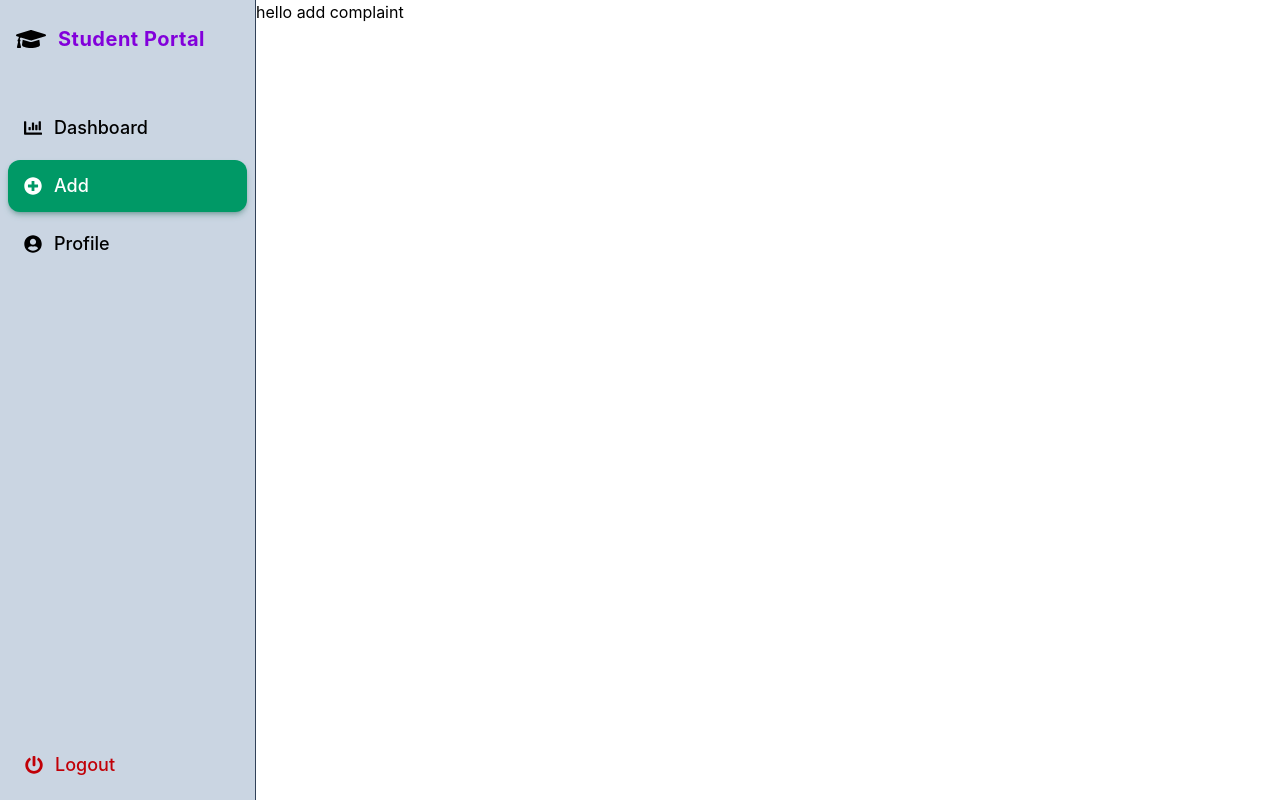
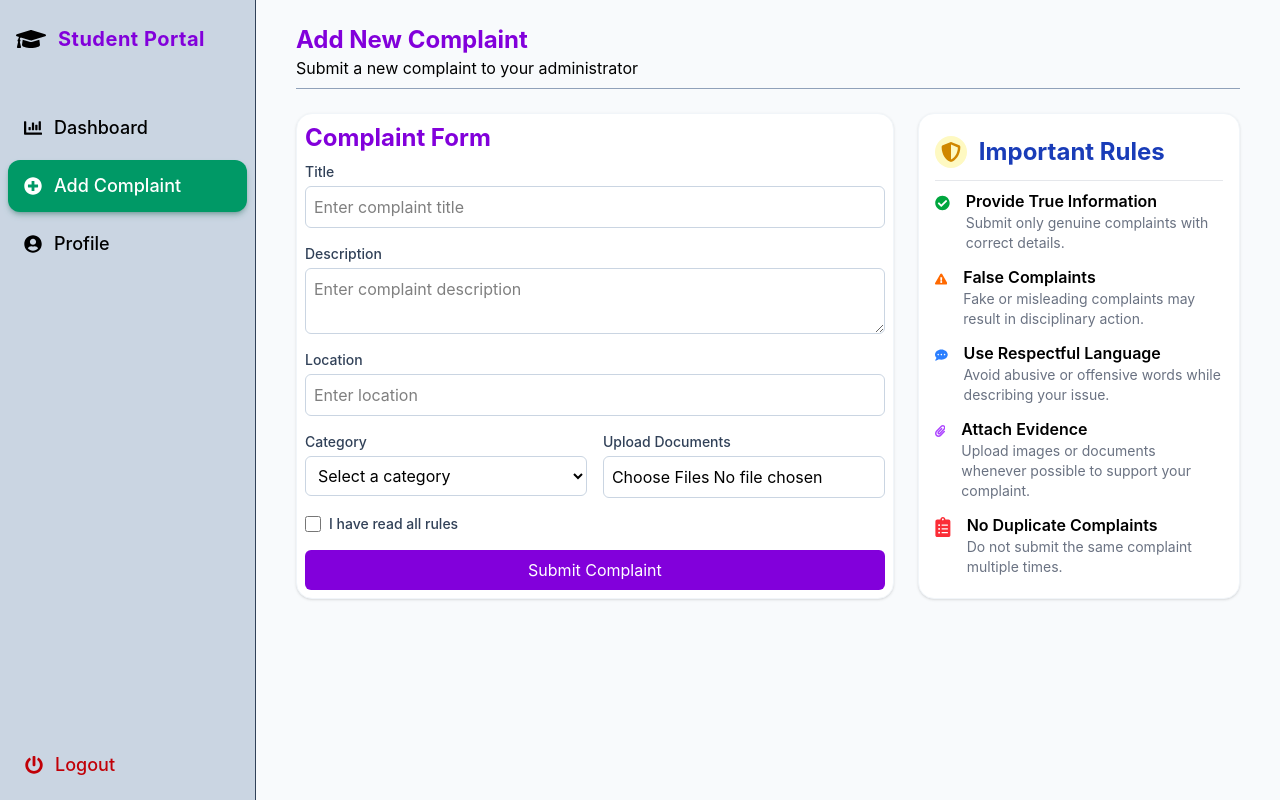
Before and after one commit to shaikhAshraf-01/Student-Complaint-Portal, a React app in the folder Frontend/: page /student/addComplaint in a window 1280 px wide. Built offline with nearby package versions, Linux system fonts and the light colour scheme; the HTML template or start-up script is replaced by a standard one.

Commit message:
static add complaint done

```diff
--- a/Frontend/src/components/studentComponents/AddComplaint.jsx
+++ b/Frontend/src/components/studentComponents/AddComplaint.jsx
@@ -1,6 +1,25 @@
+import ComplaintForm from "./addComplaintComponents/ComplaintForm";
+import Rules from "./addComplaintComponents/Rules";
 function AddComplaint(){
     return(
-        <div>hello add complaint</div>
+    <div className="w-full min-h-screen md:h-screen overflow-visible md:overflow-hidden px-4 py-6 md:px-10 md:py-6 bg-slate-50 flex flex-col">
+            <header className="border-b border-slate-400 pb-2 ">
+                <h1 className="text-2xl text-purple-700 font-bold">Add New Complaint</h1>
+                <p>Submit a new complaint to your administrator</p>
+            </header>
+             <div className="flex flex-col lg:flex-row py-6 gap-6">
+
+        {/* Complaints List Container (Takes 65% on Desktop screen, Full width on mobile) */}
+        <div className="w-full lg:w-[65%] border border-slate-100 bg-white p-2 rounded-2xl shadow-sm">
+          <ComplaintForm />
+        </div>
+
+        {/* Chart Container (Takes 35% on Desktop screen, Full width on mobile) */}
+        <div className="w-full lg:w-[35%]  bg-white p-2 rounded-2xl shadow-sm border border-slate-100 flex items-center justify-center text-slate-400 ">
+          <Rules />
+        </div>
+      </div>
+        </div>
     )
 }
 export default AddComplaint;
--- a/Frontend/src/components/studentComponents/StudentDashboard.jsx
+++ b/Frontend/src/components/studentComponents/StudentDashboard.jsx
@@ -1,7 +1,7 @@
 import { useSelector } from "react-redux";
 import { FaClipboardList, FaCheckSquare, FaTimesCircle, FaHourglassHalf } from "react-icons/fa";
-import Complaints from "./Complaints";
-import Chart from "./Chart";
+import Complaints from "./dashboardComponents/Complaints";
+import Chart from "./dashboardComponents/Chart";
 
 function StudentDashboard() {
   const complaints = useSelector((state) => state.complaints.list);
--- a/Frontend/src/components/studentComponents/StudentSidebar.jsx
+++ b/Frontend/src/components/studentComponents/StudentSidebar.jsx
@@ -10,7 +10,7 @@ import {
 
 const navItems = [
   { to: "/student", label: "Dashboard", icon: FaChartBar },
-  { to: "/student/addComplaint", label: "Add", icon: FaPlusCircle },
+  { to: "/student/addComplaint", label: "Add Complaint", icon: FaPlusCircle },
   { to: "/student/studentProfile", label: "Profile", icon: FaUserCircle },
 ];
 
--- /dev/null
+++ b/Frontend/src/components/studentComponents/addComplaintComponents/ComplaintForm.jsx
@@ -0,0 +1,107 @@
+function ComplaintForm() {
+  return (
+    <div>
+      <h1 className="text-2xl text-purple-700 font-bold">Complaint Form</h1>
+      <form className="flex flex-col gap-4 mt-2">
+        <div className="flex flex-col gap-1">
+          <label htmlFor="title" className="text-sm font-medium text-slate-700">
+            Title
+          </label>
+          <input
+            type="text"
+            id="title"
+            name="title"
+            placeholder="Enter complaint title"
+            className="border border-slate-300 rounded-md p-2 focus:outline-none focus:ring-2 focus:ring-purple-500 focus:border-transparent"
+          />
+        </div>
+        <div className="flex flex-col gap-1">
+          <label
+            htmlFor="description"
+            className="text-sm font-medium text-slate-700"
+          >
+            Description
+          </label>
+          <textarea
+            id="description"
+            name="description"
+            placeholder="Enter complaint description"
+            className="border border-slate-300 rounded-md p-2 focus:outline-none focus:ring-2 focus:ring-purple-500 focus:border-transparent"
+          ></textarea>
+        </div>
+        <div className="flex flex-col gap-1">
+          <label
+            htmlFor="priority"
+            className="text-sm font-medium text-slate-700"
+          >
+            Location
+          </label>
+          <input
+            type="text"
+            id="priority"
+            name="priority"
+            placeholder="Enter location"
+            className="border border-slate-300 rounded-md p-2 focus:outline-none focus:ring-2 focus:ring-purple-500 focus:border-transparent"
+          />
+        </div>
+       <div className="grid grid-cols-2 gap-4">
+  {/*Left Side Container */}
+  <div className="flex flex-col gap-1">
+    <label htmlFor="category" className="text-sm font-medium text-slate-700">
+      Category
+    </label>
+    <select
+      id="category"
+      name="category"
+      className="border border-slate-300 rounded-md p-2 focus:outline-none focus:ring-2 focus:ring-purple-500 focus:border-transparent"
+    >
+      <option value="">Select a category</option>
+      <option value="academic">Academic</option>
+      <option value="administrative">Administrative</option>
+      <option value="facility">Facility</option>
+      <option value="other">Other</option>
+    </select>
+  </div>
+
+  {/*right side*/}
+  <div className="flex flex-col gap-1">
+    {/* Swapped <h2> for an identical label class layout */}
+    <label className="text-sm font-medium text-slate-700">
+      Upload Documents
+    </label>
+    <input
+      type="file"
+      name="documents"
+      multiple
+      className="border border-slate-300 rounded-md p-2 focus:outline-none focus:ring-2 focus:ring-purple-500 focus:border-transparent"
+    />
+  </div>
+</div>
+{/* Added gap-2 to separate elements, and cursor-pointer for better UX */}
+<div className="flex items-center gap-2 cursor-pointer">
+  <input
+    type="checkbox"
+    name="readRules"
+    id="readRules"
+    className="w-4 h-4 text-purple-600 border-slate-300 rounded focus:ring-purple-500 cursor-pointer"
+  />
+  <label
+    htmlFor="readRules"
+    className="text-sm font-medium text-slate-700 cursor-pointer select-none"
+  >
+    I have read all rules
+  </label>
+</div>
+
+        <button
+          type="submit"
+          className="bg-purple-700 text-white py-2 px-4 rounded-md hover:bg-purple-
+800 transition duration-300"
+        >
+          Submit Complaint
+        </button>
+      </form>
+    </div>
+  );
+}
+export default ComplaintForm;
--- /dev/null
+++ b/Frontend/src/components/studentComponents/addComplaintComponents/Rules.jsx
@@ -0,0 +1,91 @@
+import {
+  FaShieldAlt,
+  FaCheckCircle,
+  FaExclamationTriangle,
+  FaCommentDots,
+  FaPaperclip,
+  FaClipboardList,
+} from "react-icons/fa";
+
+const Rules = () => {
+  return (
+    <div className="bg-white rounded-xl  p-2 ">
+      {/* Header */}
+      <div className="flex items-center gap-3 mb-2 border-b border-gray-200 pb-3">
+        <div className="w-8 h-8 rounded-full bg-yellow-100 flex items-center justify-center">
+          <FaShieldAlt className="text-yellow-600 text-xl" />
+        </div>
+
+        <h2 className="text-2xl font-bold text-blue-800">
+          Important Rules
+        </h2>
+      </div>
+
+      <div className="space-y-3">
+
+        <div className="flex gap-4">
+          <FaCheckCircle className="text-green-600 text-xl mt-1" />
+          <div>
+            <h3 className="font-semibold text-black">
+              Provide True Information
+            </h3>
+            <p className="text-gray-500 text-sm">
+              Submit only genuine complaints with correct details.
+            </p>
+          </div>
+        </div>
+
+        <div className="flex gap-4">
+          <FaExclamationTriangle className="text-orange-500 text-xl mt-1" />
+          <div>
+            <h3 className="font-semibold text-black">
+              False Complaints
+            </h3>
+            <p className="text-gray-500 text-sm">
+              Fake or misleading complaints may result in disciplinary action.
+            </p>
+          </div>
+        </div>
+
+        <div className="flex gap-4">
+          <FaCommentDots className="text-blue-500 text-xl mt-1" />
+          <div>
+            <h3 className="font-semibold text-black">
+              Use Respectful Language
+            </h3>
+            <p className="text-gray-500 text-sm">
+              Avoid abusive or offensive words while describing your issue.
+            </p>
+          </div>
+        </div>
+
+        <div className="flex gap-4">
+          <FaPaperclip className="text-purple-500 text-xl mt-1" />
+          <div>
+            <h3 className="font-semibold text-black">
+              Attach Evidence
+            </h3>
+            <p className="text-gray-500 text-sm">
+              Upload images or documents whenever possible to support your complaint.
+            </p>
+          </div>
+        </div>
+
+        <div className="flex gap-4">
+          <FaClipboardList className="text-red-500 text-xl mt-1" />
+          <div>
+            <h3 className="font-semibold text-black">
+              No Duplicate Complaints
+            </h3>
+            <p className="text-gray-500 text-sm">
+              Do not submit the same complaint multiple times.
+            </p>
+          </div>
+        </div>
+
+      </div>
+    </div>
+  );
+};
+
+export default Rules;
--- a/Frontend/src/components/studentComponents/Chart.jsx
+++ b/Frontend/src/components/studentComponents/dashboardComponents/Chart.jsx
@@ -28,7 +28,7 @@ export default function Chart() {
     ];
 
   return (
-    <div style={{ width: '100%', height: 400 }}>
+    <div className="w-full h-full">
       <ResponsiveContainer>
         <PieChart>
           <Pie
```
Also changed, not shown: Frontend/src/components/studentComponents/dashboardComponents/Complaint.jsx (renamed from Frontend/src/components/studentComponents/Complaint.jsx), Frontend/src/components/studentComponents/dashboardComponents/Complaints.jsx (renamed from Frontend/src/components/studentComponents/Complaints.jsx).
